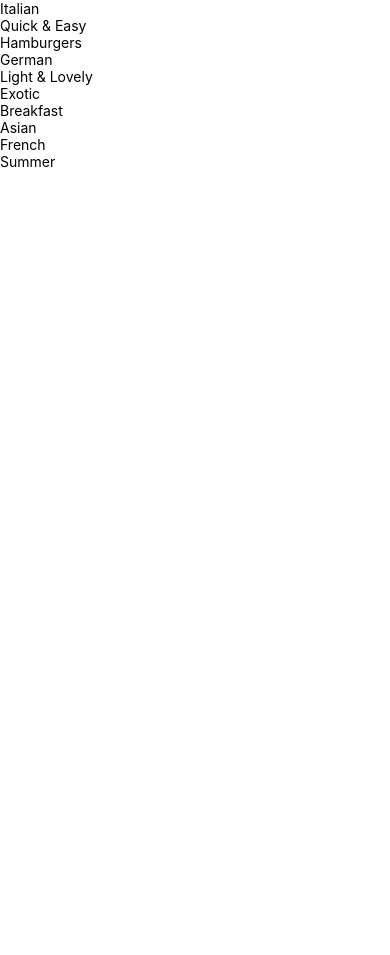
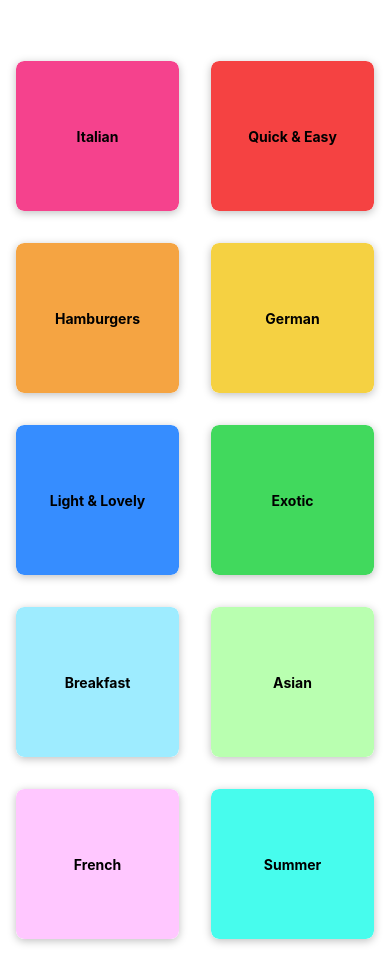
Before and after one commit to JoacoMaurtua/meal-application, a React Native app: screen / in a window 390 px wide. Before the commit the page ends 844 px from the top, so only its background shows below. Built offline with nearby package versions, Linux system fonts and the light colour scheme.

Commit message:
desplegando grid de categorias con estilos

```diff
--- a/App.js
+++ b/App.js
@@ -3,7 +3,17 @@ import { StyleSheet, Text, View } from 'react-native';
 import CategoriesScreen from './screens/CategoriesScreen';
 
 export default function App() {
-  return <CategoriesScreen />;
+  return (
+    <>
+      <StatusBar
+        animated={true}
+        backgroundColor="#f5a442"
+      />
+      <CategoriesScreen />
+    </>
+  );
 }
 
-const styles = StyleSheet.create({});
+const styles = StyleSheet.create({
+
+});
--- a/components/CategoryGrid.js
+++ b/components/CategoryGrid.js
@@ -1,11 +1,17 @@
-import { View, Text, Pressable } from 'react-native';
+import { View, Text, Pressable, StyleSheet, Platform } from 'react-native';
 
 const CategoryGrid = ({ title, color }) => {
   return (
-    <View>
-      <Pressable>
-        <View>
-          <Text>{title}</Text>
+    <View style={styles.categoryGridContainer}>
+      <Pressable
+        android_ripple={{ color: '#dcdcdc' }}
+        style={({ pressed }) => [
+          styles.button,
+          pressed ? styles.buttonPressed : null,
+        ]}
+      >
+        <View style={[styles.innerContainer, {backgroundColor:color}]}>
+          <Text style={styles.text}>{title}</Text>
         </View>
       </Pressable>
     </View>
@@ -13,3 +19,40 @@ const CategoryGrid = ({ title, color }) => {
 };
 
 export default CategoryGrid;
+
+const styles = StyleSheet.create({
+  categoryGridContainer: {
+    flex: 1,
+    margin: 16,
+    height: 150,
+    borderRadius: 8,
+    elevation: 4,
+    //sombras para ios:
+    backgroundColor: 'white',
+    shadowColor: 'black',
+    shadowOpacity: 0.25,
+    shadowOffset: { width: 0, height: 2 },
+    shadowRadius: 8,
+    overflow: Platform.OS == 'android' ? 'hidden' : 'auto',
+  },
+
+  button: {
+    flex: 1,
+  },
+
+  buttonPressed: {
+    opacity: 0.5,
+  },
+
+  text: {
+    fontWeight: 'bold',
+  },
+
+  innerContainer: {
+    flex: 1,
+    padding: 16,
+    justifyContent: 'center',
+    alignItems: 'center',
+    borderRadius: 8,
+  },
+});
--- a/screens/CategoriesScreen.js
+++ b/screens/CategoriesScreen.js
@@ -1,22 +1,45 @@
-import { FlatList } from "react-native";
+import { FlatList, View, Text, ScrollView, StyleSheet } from 'react-native';
 
-import { CATEGORIES } from "../data/dummy-data";
+import { CATEGORIES } from '../data/dummy-data';
 
-import CategoryGrid from "../components/CategoryGrid";
+import CategoryGrid from '../components/CategoryGrid';
 
-function renderCategoryItem(itemData){
-  return <CategoryGrid title={itemData.item.title} color={itemData.item.color}/>
-}
-
-function CategoriesScreen(){
-  return(
-    <FlatList
-      data={CATEGORIES}
-      keyExtractor={(item) => item.id}
-      renderItem={renderCategoryItem}
-    />
+function renderCategoryItem(itemData) {
+  return (
+    <CategoryGrid title={itemData.item.title} color={itemData.item.color} />
   );
 }
 
+//reto personal: hacerlo con scrollable
+function CategoriesScreen() {
+  return (
+    <View style={styles.categoriesContainer}>
+      <FlatList
+        data={CATEGORIES}
+        keyExtractor={(index) => index.id}
+        renderItem={renderCategoryItem}
+        numColumns={2}
+      />
+    </View>
+  );
+}
 
 export default CategoriesScreen;
+
+const styles = StyleSheet.create({
+  categoriesContainer: {
+    felx: 1,
+    marginTop: 45,
+  },
+});
+
+//Version Alternativa a FlatList
+{
+  /* <View>
+        <ScrollView>
+          {CATEGORIES.map((category, index) => (
+            <Text>{category.title}</Text>
+          ))}
+        </ScrollView>
+    </View> */
+}
```
